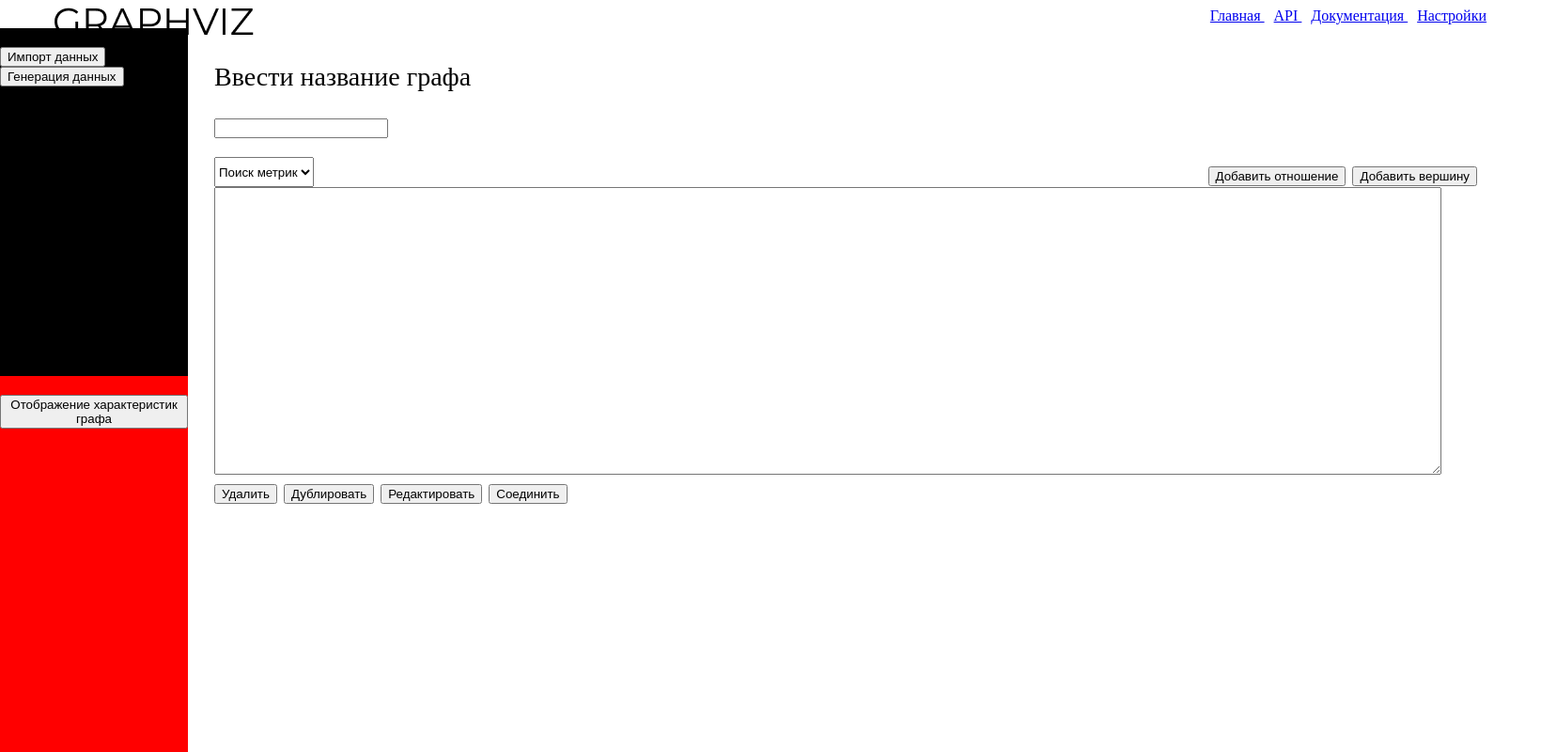
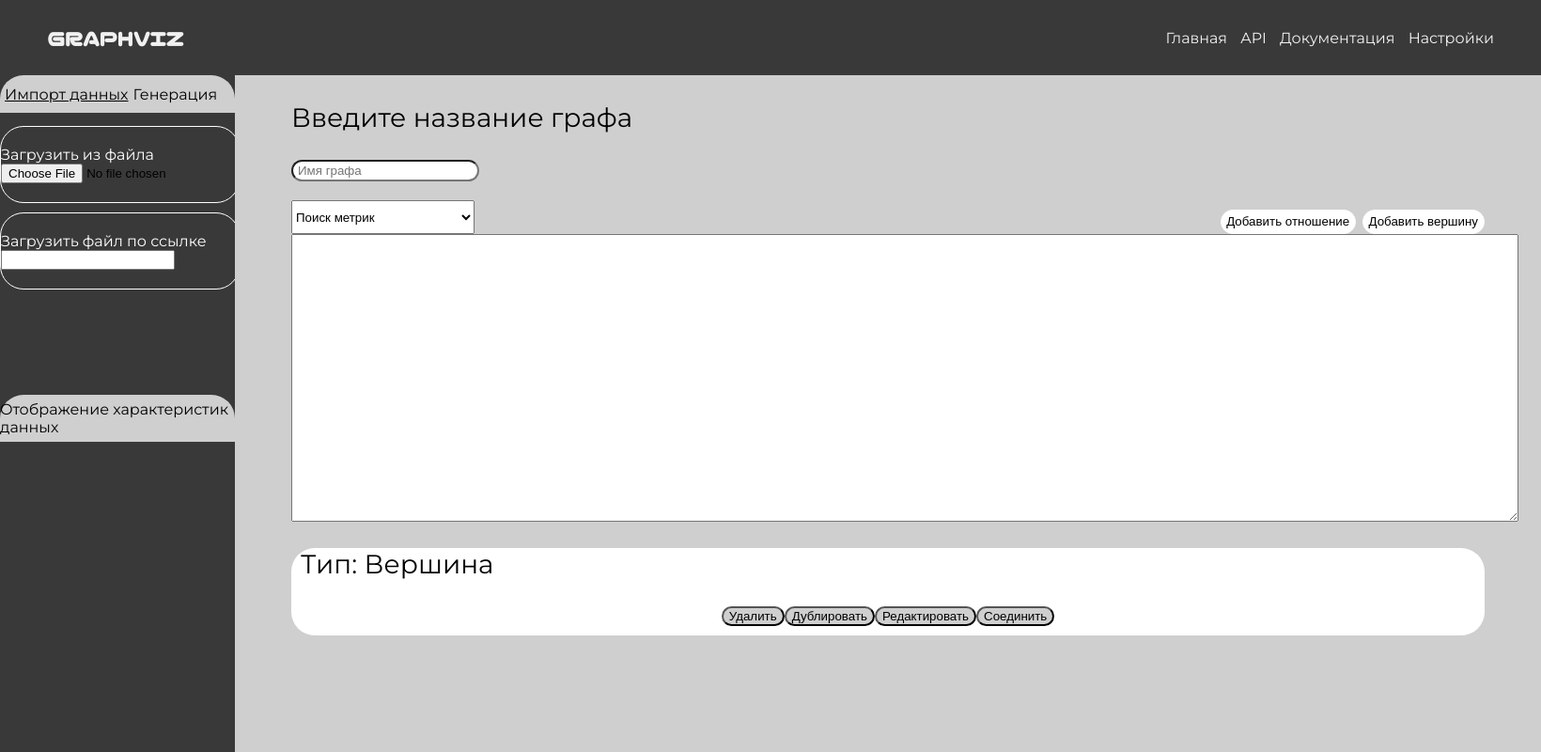
Before and after one commit to vadim-voloshchuk/GRAPHVIZ, a Flask app: page / in a window 1640 px wide. Shown: the whole page at 94% size. Run offline with Flask 3, Linux system fonts and the light colour scheme.

Commit message:
add styles for main page

```diff
--- a/server/static/styles/main.css
+++ b/server/static/styles/main.css
@@ -1,50 +1,101 @@
+body{
+    font-family: 'Montserrat';
+    background-color: #CFCFCF;
+    padding: 0px 0px 0px 0px;
+    margin: 0 0 0 0;
+}
+
+@font-face {
+    font-family: NicoMoji;
+    src: url(../../font/NicoMoji-Regular.ttf);
+   }
+   h2 {
+    font-family: NicoMoji;
+   }
+
 .container {
-    padding-left: 50;
+    padding-left: 50px;
     padding-right: 50px;
 }
 
 /* header */
 
 .header {
-    /* position: fixed; */
+    background-color: #393939;
+    padding-left: 50px;
+    padding-right: 50px;
+}
+
+.container_header {
     display: flex;
     justify-content: space-between;
+    align-items: center;
+    width: 100%;
+    height: 80px;
+    margin: 0 auto;
+    color: #f1f1f1;
 }
 
 .menu_main {
     padding-right: 10px;
+    color: #f1f1f1;
+    text-decoration: none;
+}
+
+.menu_main:hover {
+    text-decoration: underline;
 }
 
 .menu_api {
     padding-right: 10px;
+    color: #f1f1f1;
+    text-decoration: none;
+}
+
+.menu_api:hover {
+    text-decoration: underline;
+}
+
+.menu_settings {
+    color: #f1f1f1;
+    text-decoration: none;
+}
+
+.menu_settings:hover {
+    text-decoration: underline;
 }
 
 .menu_docs {
     padding-right: 10px;
+    color: #f1f1f1;
+    text-decoration: none;
+}
+
+.menu_docs:hover {
+    text-decoration: underline;
 }
 
 /* sidebar */
 
 .sidenav {
     height: 50%;
-    width: 200px;
+    width: 250px;
     position: fixed;
     z-index: 1;
-    top: 30px;
+    top: 80px;
     left: 0;
-    background-color: black;
+    background-color: #393939;;
     overflow-x: hidden;
-    padding-top: 20px;
 }
 
 .sidenavTwo {
 	height: 50%;
-    width: 200px;
+    width: 250px;
     position: fixed;
     z-index: 1;
     top: 50%;
     left: 0;
-    background-color: red;
+    background-color: #393939;;
     overflow-x: hidden;
     padding-top: 20px;
 }
@@ -74,7 +125,7 @@
 }
 
 .main {
-    margin-left: 160px; /* Same as the width of the sidenav */
+    margin-left: 250px; /* Same as the width of the sidenav */
     font-size: 28px; /* Increased text to enable scrolling */
     padding: 0px 10px;
 }
@@ -89,3 +140,110 @@
     display: flex;
     justify-content: space-between;
 }
+
+/* tabs navigation */
+  .tabs {
+    display: flex;
+    align-items: center;
+    background: #CFCFCF;
+    border-radius: 25px 25px 0px 0px;
+    height: 40px;
+  }
+  .tabs::before,
+  .tabs::after {
+    content: "";
+    display: table;
+  }
+  .tabs::after {
+    clear: both;
+  }
+  .tab {
+    float: left;
+    padding-left: 5px;
+  }
+  .tab-switch {
+    display: none;
+  }
+  .tab-label {
+    position: relative;
+    display: block;
+    cursor: pointer;
+    /* top: 7; */
+    transition: all 0.25s;
+  }
+  .tab-content {
+    height: 12rem;
+    position: absolute;
+    z-index: 1;
+    top: 2.75em;
+    left: 0;
+    opacity: 0;
+    transition: all 0.35s;
+  }
+  .border_file {
+    margin: 10px 5px 10px 0px;
+    padding: 20px 0px 20px;
+    border-radius: 25px;
+    border: 1px solid #FFF;
+  }
+  .border_url {
+    margin: 10px 5px 10px 0px;
+    padding: 20px 0px 20px;
+    border-radius: 25px;
+    border: 1px solid #FFF;
+  }
+  .tab-switch:checked + .tab-label {
+    color: #000;
+    border-bottom: 0;
+    text-decoration: underline #000;
+    transition: all 0.35s;
+    z-index: 1;
+  }
+  .tab-switch:checked + label + .tab-content {
+    z-index: 2;
+    opacity: 1;
+    transition: all 0.35s;
+  }
+
+  .header_sidenav_harac {
+    display: flex;
+    background: #CFCFCF;
+    border-radius: 25px 25px 0px 0px;
+    height: 50px;
+  }
+
+  .text_header_sidenav_harac {
+    display: flex;
+    align-items: center;
+  }
+
+.btn_add {
+    padding: 4px 6px 5px 5px;
+    border-radius: 30px;
+    border: 1px solid white;
+    background: white; /* Синий цвет фона */
+    color: black; /* Белые буквы */
+}
+
+.btn_nav {
+    border-radius: 25px;
+    background: #CFCFCF;
+    margin-bottom: 10px;
+}
+
+.btn_nav_all {
+    display: flex;
+    justify-content: center;
+}
+
+.info_graph {
+    margin-top: 20px;
+    border-radius: 25px;
+    background: #FFF;
+}
+
+.input_name_graph {
+    width: 200px;
+    border-radius: 20px;
+    padding: 2px 5px 2px 5px;
+}
--- a/server/templates/main.html
+++ b/server/templates/main.html
@@ -2,13 +2,17 @@
     <head>
         <title>Главная</title>
         <link rel="stylesheet" type="text/css" href="{{url_for('static', filename = '/styles/main.css')}}">
+        <link rel="preconnect" href="https://fonts.googleapis.com">
+        <link rel="preconnect" href="https://fonts.gstatic.com" crossorigin>
+        <link href="https://fonts.googleapis.com/css2?family=Montserrat:wght@300;400;500;700&family=Noto+Sans:wght@300;400;500;700&display=swap" rel="stylesheet">
     </head>
     <body>
-        <div class="container">
         {% block content %}
             <div class="header">
+                <div class="container_header">
                     <div>
-                <img src="../assets/GRAPHVIZ.png" alt="GRAPHVIZ" />
+                        <!-- <img src="../assets/GRAPHVIZ.png" alt="GRAPHVIZ" /> -->
+                        <h2>GRAPHVIZ</h2>
                     </div>
                     <div class="menu">
                         <a class="menu_main" href="/">
@@ -23,43 +27,71 @@
                         <a class="menu_settings" href="/settings">
                             Настройки
                         </a>
+                    </div>
+                </div>
+
+            </div>
+            {% endblock %}
+        <div class="container">
+            <div class="sidenav">
+                <div class="tabs">
+                    <div class="tab">
+                        <input type="radio" name="css-tabs" id="tab-1" checked class="tab-switch">
+                        <label for="tab-1" class="tab-label">Импорт данных</label>
+                        <div class="tab-content">
+                            <div class="border_file">
+                              <label style="color: white;">Загрузить из файла</label>
+                              <input type="file" />
+                            </div>
+                            <div class="border_url">
+                              <label style="color: white;">Загрузить файл по ссылке</label>
+                              <input type="url" />
+                            </div>
 
                         </div>
                     </div>
-            {% endblock %}
-
-            <div class="sidenav">
-                <button>Импорт данных</button>
-                <button>Генерация данных</button>
+                    <div class="tab">
+                        <input type="radio" name="css-tabs" id="tab-2" class="tab-switch">
+                        <label for="tab-2" class="tab-label">Генерация</label>
+                        <div class="tab-content">Типа генерации данных</div>
+                    </div>
+                </div>
               </div>
               <div class="sidenavTwo">
-                <button>Отображение характеристик графа</button>
+                <div class="header_sidenav_harac">
+                    <label class="text_header_sidenav_harac">Отображение характеристик данных</label>
+                </div>
               </div>
 
               <div class="main">
-                <p>Ввести название графа</p>
-                <input type="text" />
+                <p>Введите название графа</p>
+                <input class="input_name_graph" placeholder="Имя графа" type="text" />
 
                 <div class="panel_graph">
                     <select>
                         <option>Поиск метрик</option>
-                        <option>Метрика 1</option>
-                        <option>Метрика 2</option>
+                        <option>Центральность по степени</option>
+                        <option>Центральность по близости</option>
+                        <option>Смежные группы</option>
                     </select>
 
                     <div>
-                        <button>Добавить отношение</button>
-                        <button>Добавить вершину</button>
+                        <button class="btn_add">Добавить отношение</button>
+                        <button class="btn_add">Добавить вершину</button>
                     </div>
                 </div>
 
-                <textarea name="" id="" cols="160" rows="20"></textarea>
+                <textarea name="тип тут сам граф будет" id="" cols="160" rows="20"></textarea>
 
-                <div>
-                    <button>Удалить</button>
-                    <button>Дублировать</button>
-                    <button>Редактировать</button>
-                    <button>Соединить</button>
+                <div class="info_graph">
+                    <p style="margin-left: 10px;">Тип: Вершина</p>
+                    <div class="btn_nav_all">
+                        <button class="btn_nav">Удалить</button>
+                        <button class="btn_nav">Дублировать</button>
+                        <button class="btn_nav">Редактировать</button>
+                        <button class="btn_nav">Соединить</button>
+                    </div>
+
                 </div>
               </div>
         </div>
```
Also changed, not shown: server/font/NicoMoji-Regular.ttf (added). Lines whose indentation alone changed are shown as unchanged.
